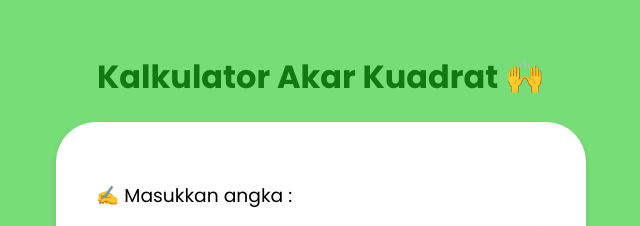
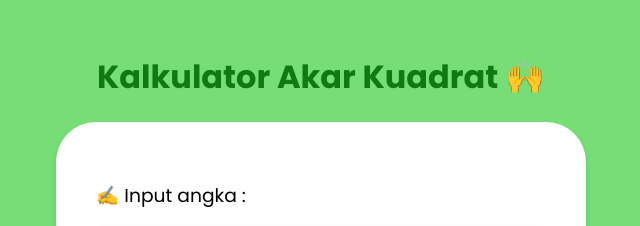
Before and after one commit to komangwikan/front-api-akar, a plain HTML site: page index.html in a window 1280 px wide. Shown: the part 150-376 px from the top of the page, 319-959 px from the left. Drawn offline with Linux system fonts and the light colour scheme.

Commit message:
Update index.html

```diff
--- a/index.html
+++ b/index.html
@@ -9,7 +9,7 @@
   <body>
     <h1>Kalkulator Akar Kuadrat 🙌</h1>
     <div class="container">
-      <h3>✍️ Masukkan angka :</h3>
+      <h3>✍️ Input angka :</h3>
       <form action="">
         <input
           type="number"
```
